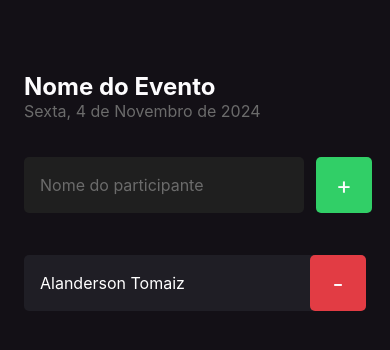
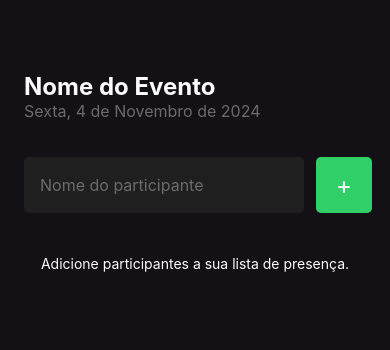
Before and after one commit to AlanTomaiz/imhere, a React Native app: screen / in a window 390 px wide. Shown: the top 350 px of the page. Built offline with nearby package versions, Linux system fonts and the light colour scheme.

Commit message:
feat: add list

```diff
--- a/src/components/participant/index.tsx
+++ b/src/components/participant/index.tsx
@@ -2,12 +2,17 @@ import { Text, TouchableOpacity, View } from 'react-native'
 
 import { styles } from './style'
 
-export function Participant() {
+type Props = {
+  name: string
+  onRemove: () => void
+}
+
+export function Participant({ name, onRemove }: Props) {
   return (
     <View style={styles.container}>
-      <Text style={styles.name}>Alanderson Tomaiz</Text>
+      <Text style={styles.name}>{name}</Text>
 
-      <TouchableOpacity style={styles.button}>
+      <TouchableOpacity style={styles.button} onPress={onRemove}>
         <Text style={styles.buttonText}>
           -
         </Text>
--- a/src/components/participant/style.ts
+++ b/src/components/participant/style.ts
@@ -6,7 +6,8 @@ export const styles = StyleSheet.create({
     flexDirection: 'row',
     backgroundColor: '#1F1E25',
     borderRadius: 5,
-    alignItems: 'center'
+    alignItems: 'center',
+    marginBottom: 10
   },
   name: {
     flex: 1,
--- a/src/screens/Home/index.tsx
+++ b/src/screens/Home/index.tsx
@@ -1,12 +1,35 @@
-import { Text, TextInput, TouchableOpacity, View } from 'react-native';
+import { FlatList, Text, TextInput, TouchableOpacity, View } from 'react-native';
 
 import { Participant } from '../../components/participant';
 
 import { styles } from './styles';
 
 export default function Home() {
+  const participants = [
+    'Alanderson Tomaiz',
+    'Luana Cristina',
+    'Victor Hugo',
+    'Lucas Bijora',
+    'Bruno Maia',
+    'Andre Paizan',
+    'Andressa Barbosa',
+    'Antonio Carlos',
+    'Bruna Bono',
+    'Carlos Augusto',
+    'Carlos Danilo',
+    'Davi Santana',
+    'Debora Castilho',
+    'Diego Teixeira',
+    'Felipe Pimentel',
+    'Fernando Tomaiz'
+  ]
+
   function handleParticipantAdd() {
-    console.log('Click')
+    console.log('Click Add')
+  }
+
+  function handleRemoveParticipant() {
+    console.log('Click Remove')
   }
 
   return (
@@ -28,7 +51,16 @@ export default function Home() {
         </TouchableOpacity>
       </View>
 
-      <Participant />
+      <FlatList
+        data={[]}
+        keyExtractor={item => item}
+        renderItem={({ item }) => <Participant name={item} onRemove={handleRemoveParticipant} />}
+        ListEmptyComponent={() => <Text style={styles.listEmptyText}>Adicione participantes a sua lista de presença.</Text>}
+      />
+
+      {/* <ScrollView showsVerticalScrollIndicator={false}>
+        {participants.map(row => <Participant name={row} onRemove={handleRemoveParticipant} />)}
+      </ScrollView> */}
     </View>
   );
 }
--- a/src/screens/Home/styles.ts
+++ b/src/screens/Home/styles.ts
@@ -43,5 +43,9 @@ export const styles = StyleSheet.create({
   buttonText: {
     color: '#FDFCFE',
     fontSize: 24
+  },
+  listEmptyText: {
+    color: '#FDFCFE',
+    textAlign: 'center'
   }
 })
```
